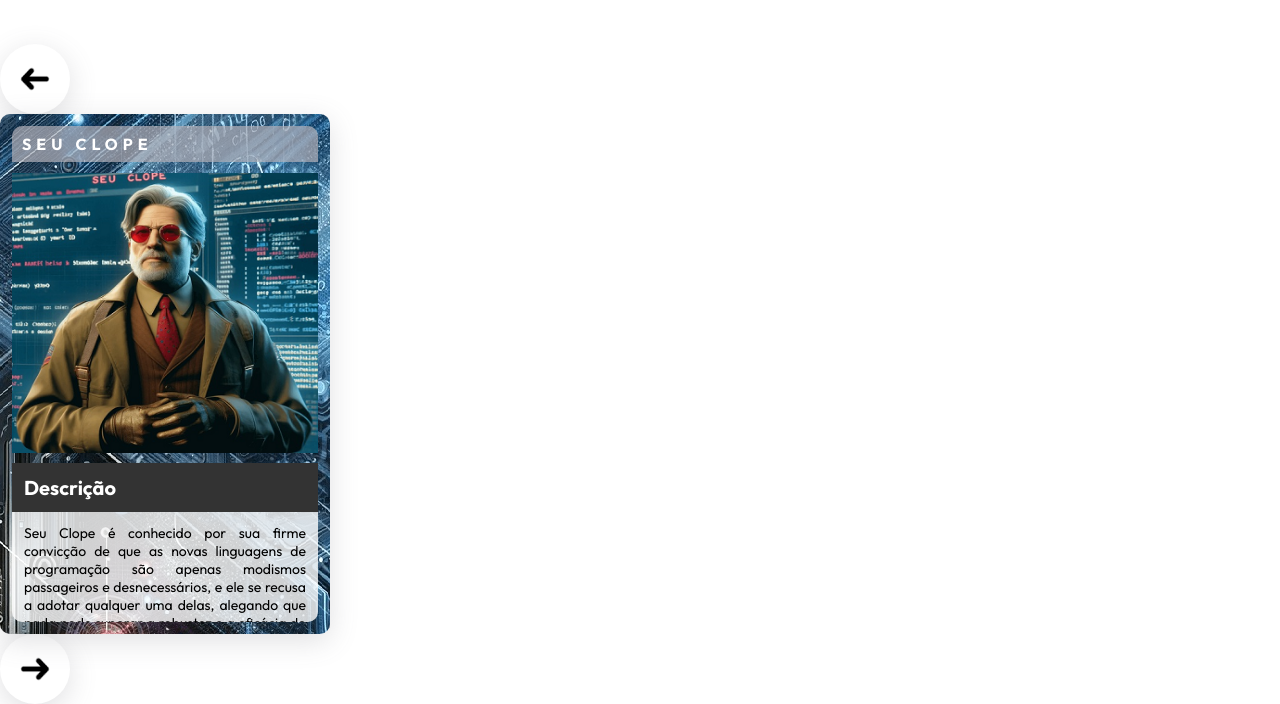
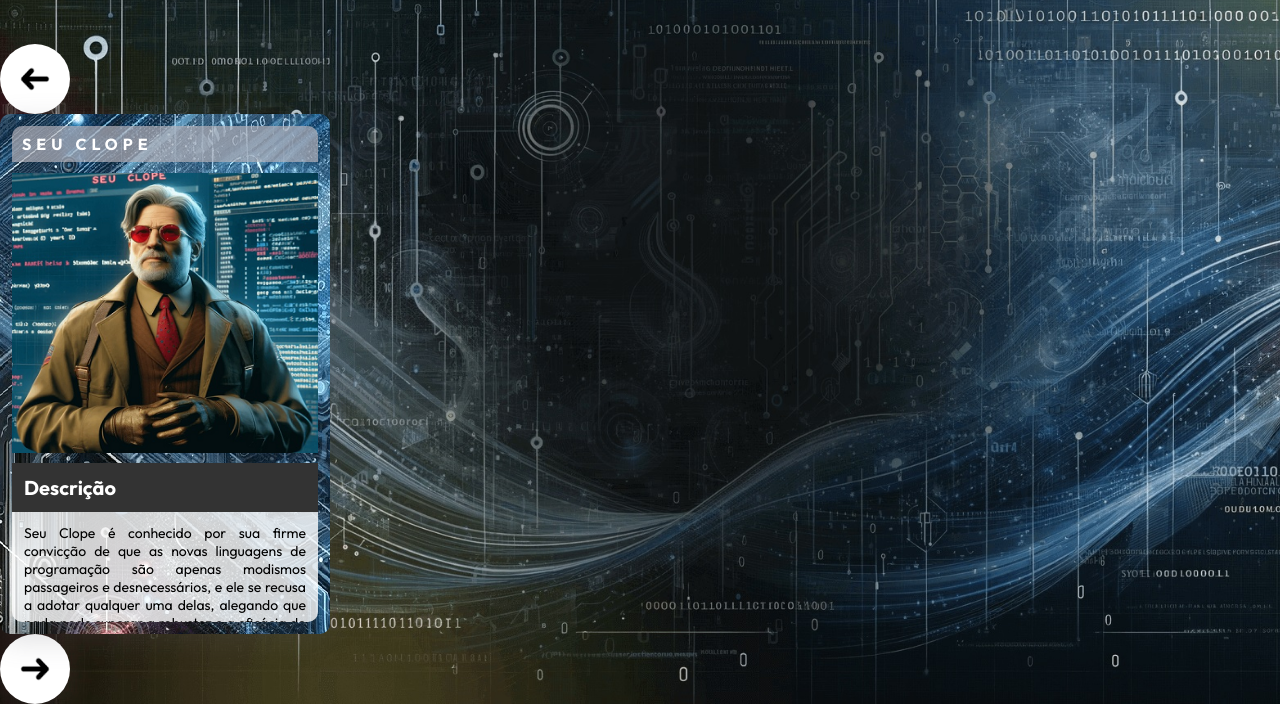
Before and after one commit to Ja1Filipe/X-devs, a plain HTML site: page index.html in a window 1280 px wide. Shown: the part 133-837 px from the top of the page. Drawn offline with Linux system fonts and the light colour scheme; files whose address does not match are found by name.

Commit message:
Update style.css

```diff
--- a/src/css/style.css
+++ b/src/css/style.css
@@ -1,7 +1,6 @@
-
 body {
   font-family: "Outfit", sans-serif;
-  background-image: url("../imagens/fundo-base.jpg");
+  background-image: url("../imgs/fundo-base.jpg");
   background-repeat: no-repeat;
   background-size: cover;
   min-height: 100vh;
@@ -62,16 +61,6 @@ body {
   box-shadow: rgba(100, 100, 111, 0.2) 0px 7px 29px 0px;
   border-radius: 10px;
   transition: opacity 0.3s ease-in-out;
-
-  /*
-    Comentário pra ajudar a entender o flex direction column :)
-
-    Quando o flex-direction tem valor column
-    o justify-content alinha os filhos verticalmente
-    e o align-items alinha os filhos horizontalmente
-    no caso do flex-direction com valor row é o contrário
-  */
-
   display: flex;
   flex-direction: column;
   justify-content: space-between;
@@ -138,7 +127,6 @@ body {
 .cartao.fundo-5 {
   background: url("../imagens/fundo-5.jpg") no-repeat;
 }
-
 .cartao.fundo-6 {
   background: url("../imagens/fundo-6.jpg") no-repeat;
 }
```
